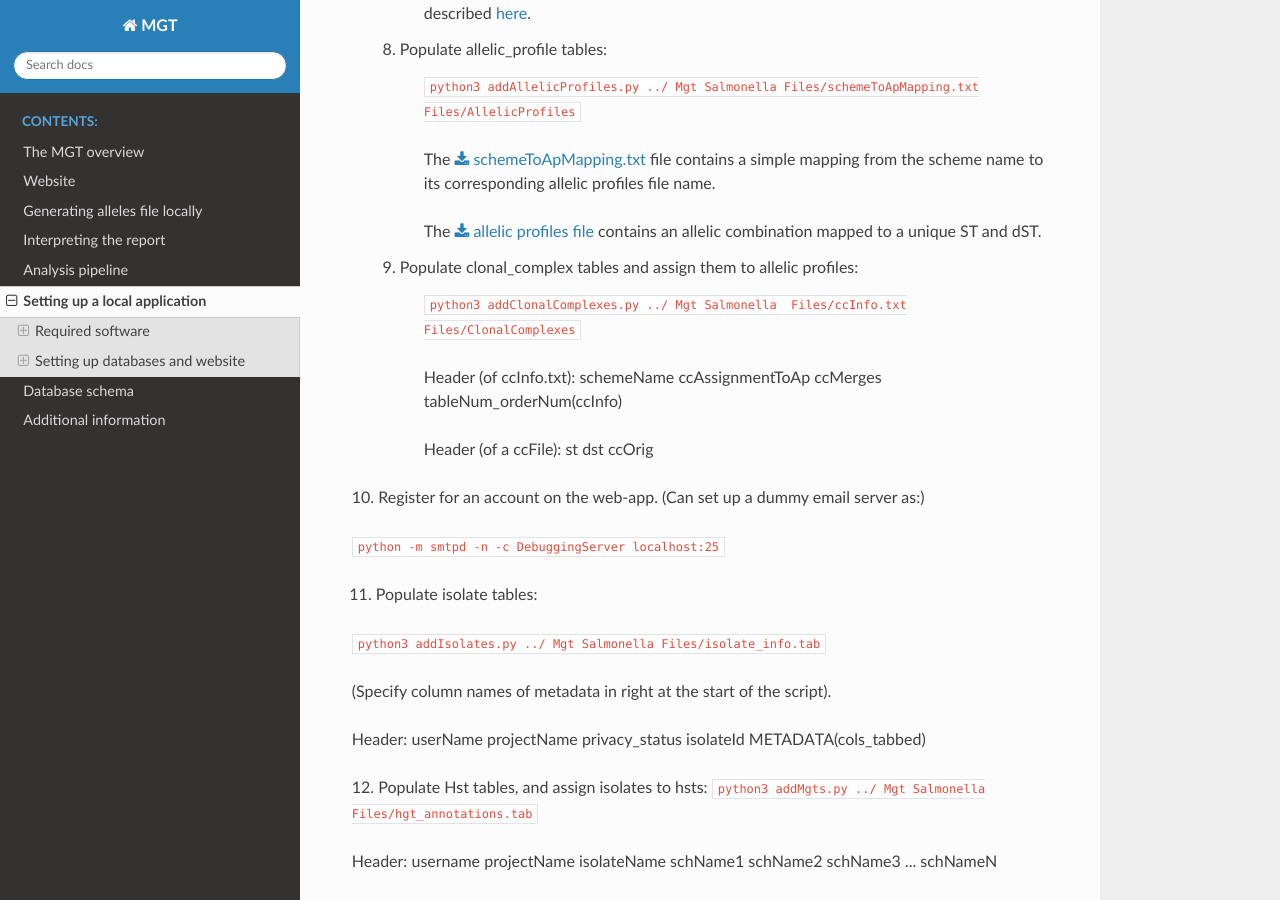
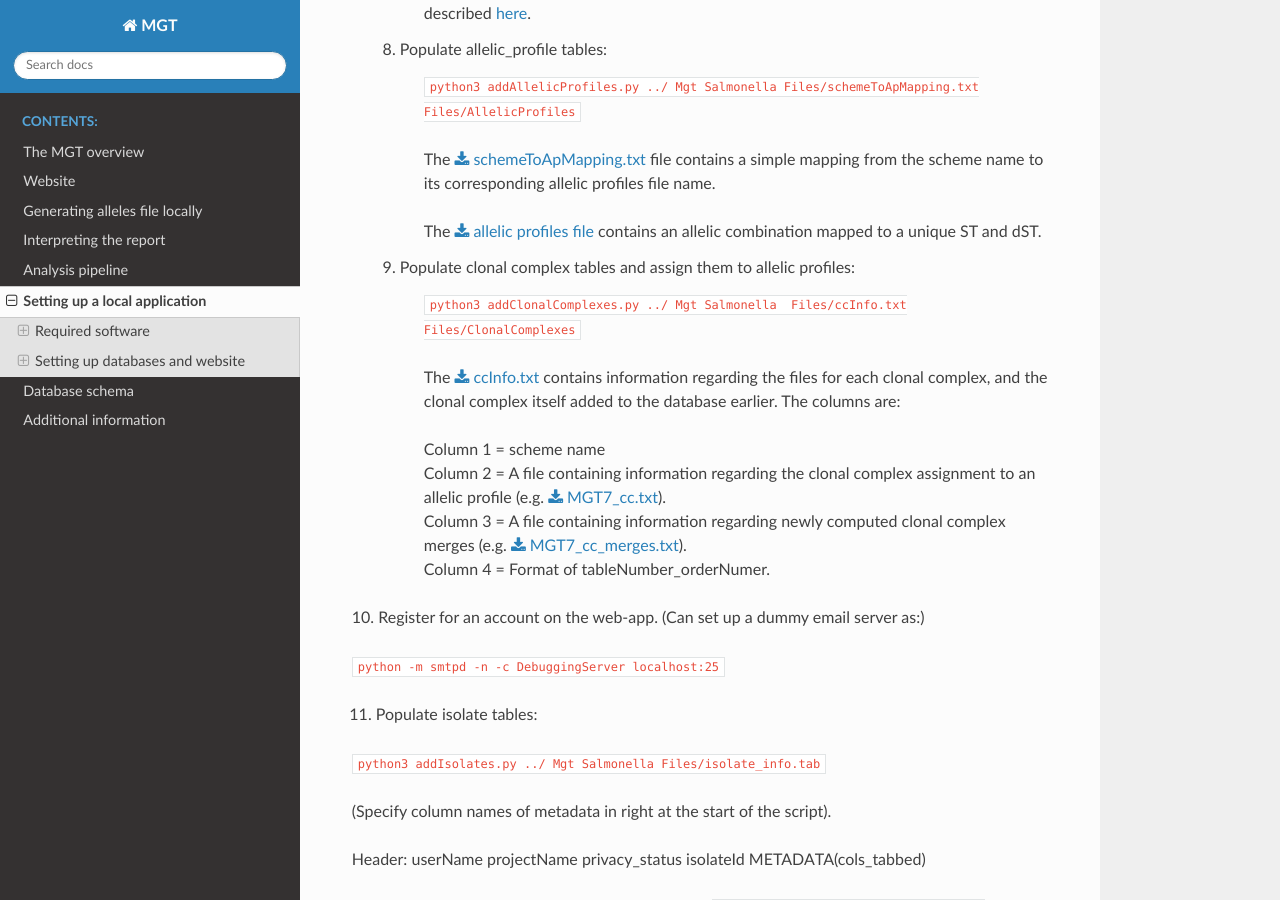
Before and after one commit to crystalsand10/MGT_docs, a Sphinx documentation site: the page built from source/installation.rst, in a window 1280 px wide and 900 px high, scrolled down 4685 px. Built offline with Sphinx 7.4.7 and the Read the Docs theme 2.0.0, drawn with Linux system fonts in a browser that asks for light colours; some of the changed lines change nothing that is shown.

Commit message:
updated installation

```diff
--- /dev/null
+++ b/source/files/MGT7_cc.txt
@@ -0,0 +1,12 @@
+ST      dst     original_MGT7_CC
+5167    1       5044
+5490    0       5490
+1947    0       1484
+3401    0       3401
+4343    0       4343
+970     0       970
+4676    0       4676
+4947    0       4451
+591     0       586
+319     0       319
+4878    1       17
--- /dev/null
+++ b/source/files/MGT7_cc_merges.txt
@@ -0,0 +1,12 @@
+Original cc     Merged with
+3789    1175
+2439    98
+2643    1739
+1138    54
+864     17
+6424    989
+5770    41
+1162    21
+3033    969
+5052    1184
+2116    1059
--- /dev/null
+++ b/source/files/ccInfo.txt
@@ -0,0 +1,11 @@
+MGT2	MGT2_cc.txt	MGT2_cc_merges.txt	1_2
+MGT3	MGT3_cc.txt	MGT3_cc_merges.txt	1_3
+MGT4	MGT4_cc.txt	MGT4_cc_merges.txt	1_4
+MGT5	MGT5_cc.txt	MGT5_cc_merges.txt	1_5
+MGT6	MGT6_cc.txt	MGT6_cc_merges.txt	1_6
+MGT7	MGT7_cc.txt	MGT7_cc_merges.txt	1_7
+MGT8	MGT8_cc.txt	MGT8_cc_merges.txt	1_8
+MGT9	MGT9_cc.txt	MGT9_cc_merges.txt	1_9
+MGT9	MGT92_cc.txt	MGT92_cc_merges.txt	2_2
+MGT9	MGT95_cc.txt	MGT95_cc_merges.txt	2_3
+MGT9	MGT910_cc.txt	MGT910_cc_merges.txt	2_4
--- a/source/installation.rst
+++ b/source/installation.rst
@@ -239,15 +239,17 @@ c. Add data to the database. You will need to create a number of input files for
 	The :download:`allelic profiles file<files/MGT2_allelic_profiles.txt>` contains an allelic combination mapped to a unique ST and dST.
 
 
-  9. Populate clonal_complex tables and assign them to allelic profiles:
+  9. Populate clonal complex tables and assign them to allelic profiles:
 
 	``python3 addClonalComplexes.py ../ Mgt Salmonella  Files/ccInfo.txt Files/ClonalComplexes``
 
-	Header (of ccInfo.txt):
-	schemeName	ccAssignmentToAp	ccMerges	tableNum_orderNum(ccInfo)
+	The :download:`ccInfo.txt <files/ccInfo.txt>` contains information regarding the files for each clonal complex, and the clonal complex itself added to the database earlier. The columns are:
 
-	Header (of a ccFile):
-	st	dst	ccOrig
+	| Column 1 = scheme name
+	| Column 2 = A file containing information regarding the clonal complex assignment to an allelic profile (e.g. :download:`MGT7_cc.txt <files/MGT7_cc.txt>`).
+	| Column 3 = A file containing information regarding newly computed clonal complex merges (e.g. :download:`MGT7_cc_merges.txt <files/MGT7_cc_merges.txt>`).
+	| Column 4 = Format of tableNumber_orderNumer.
+
 
 
 
```
